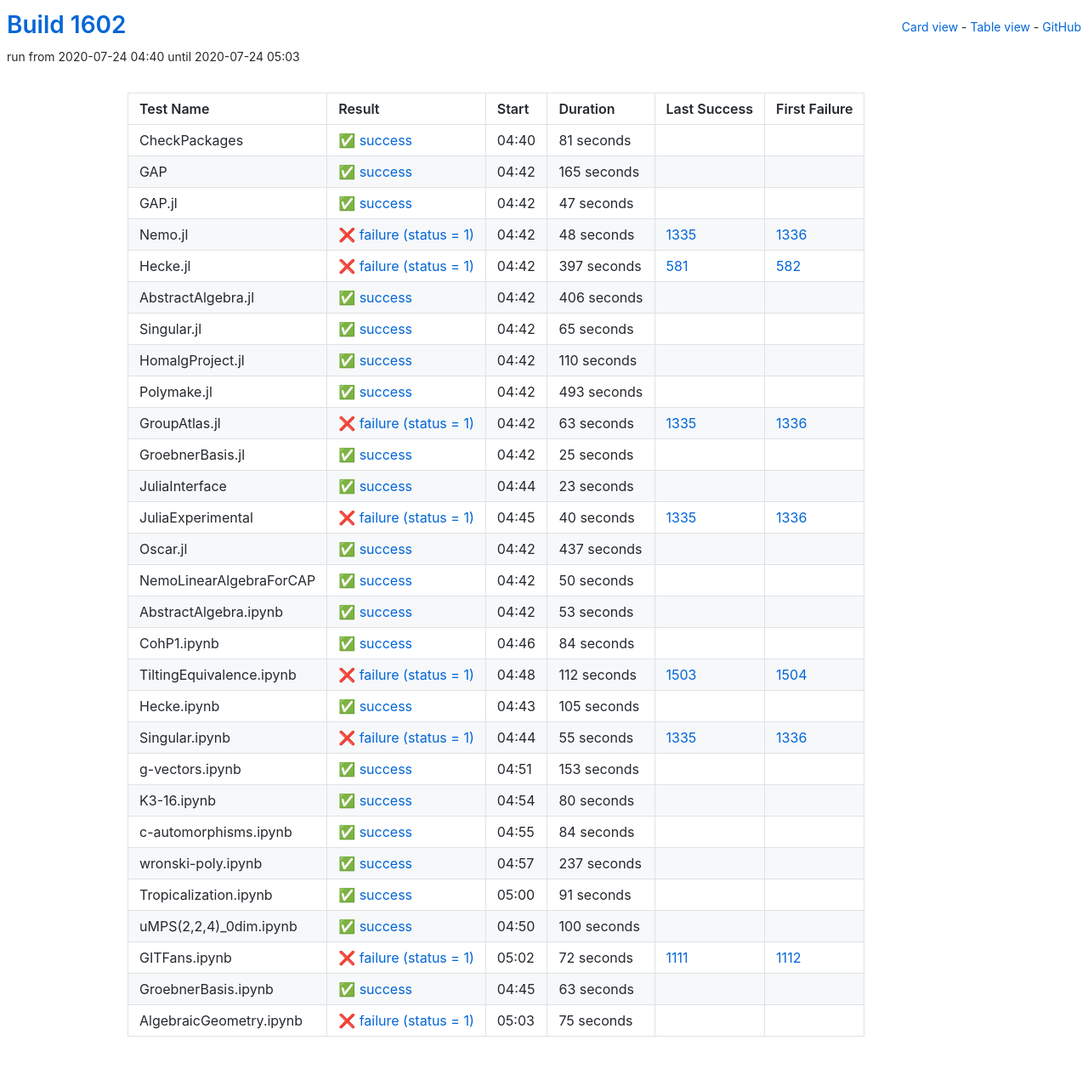
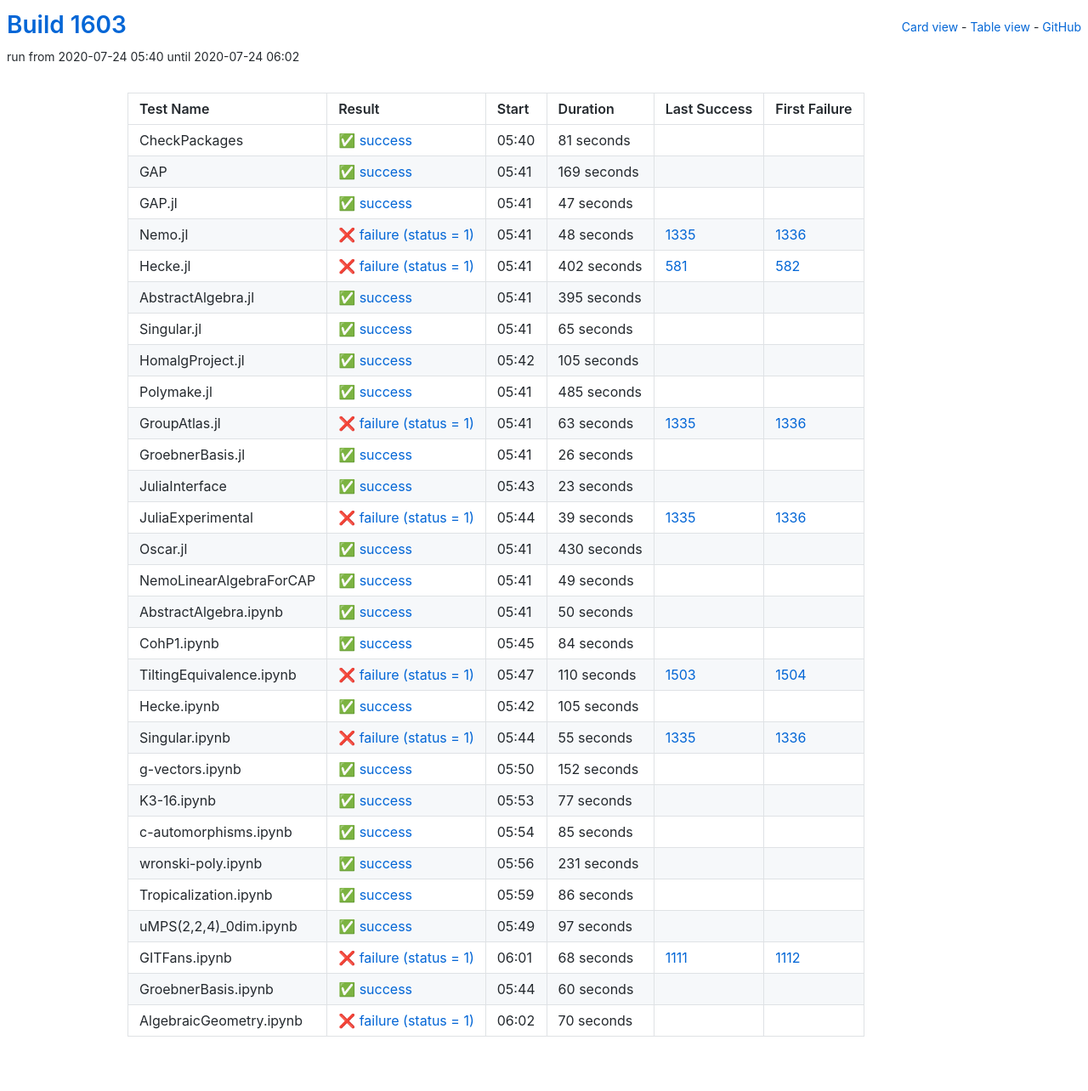
Before and after one commit to oscar-system/oscar-ci-status-1.4, a Jekyll site: the page built from table.html, in a window 1280 px wide. Shown: the whole page at 85% size. Built offline with Jekyll 4.4.1, drawn with Linux system fonts in a browser that asks for light colours.

Commit message:
Build #1603

```diff
--- a/_data/ci.yml
+++ b/_data/ci.yml
@@ -1,6 +1,6 @@
 ---
-build: 1602
-build_url: https://oscarci.mathematik.uni-kl.de/job/oscar-julia-1.4/1602/
+build: 1603
+build_url: https://oscarci.mathematik.uni-kl.de/job/oscar-julia-1.4/1603/
 job: oscar-julia-1.4
 organization: oscar-system
 repo: oscar-ci-status-1.4
@@ -8,8 +8,8 @@ repourl: https://github.com/oscar-system/oscar-ci-status-1.4
 tests:
 - name: CheckPackages
   id: checkpackages
-  log: https://oscarci.mathematik.uni-kl.de/job/oscar-julia-1.4/1602/artifact/logs/build-1602/CheckPackages.log
-  start: 2020-07-24 04:40
+  log: https://oscarci.mathematik.uni-kl.de/job/oscar-julia-1.4/1603/artifact/logs/build-1603/CheckPackages.log
+  start: 2020-07-24 05:40
   success: true
   exitcode: 0
   status: success
@@ -20,20 +20,20 @@ tests:
   first_failure_url:
 - name: GAP
   id: gap
-  log: https://oscarci.mathematik.uni-kl.de/job/oscar-julia-1.4/1602/artifact/logs/build-1602/GAP.log
-  start: 2020-07-24 04:42
+  log: https://oscarci.mathematik.uni-kl.de/job/oscar-julia-1.4/1603/artifact/logs/build-1603/GAP.log
+  start: 2020-07-24 05:41
   success: true
   exitcode: 0
   status: success
-  duration: 165
+  duration: 169
   last_success: false
   last_success_url:
   first_failure: false
   first_failure_url:
 - name: GAP.jl
   id: gap-jl
-  log: https://oscarci.mathematik.uni-kl.de/job/oscar-julia-1.4/1602/artifact/logs/build-1602/GAP.jl.log
-  start: 2020-07-24 04:42
+  log: https://oscarci.mathematik.uni-kl.de/job/oscar-julia-1.4/1603/artifact/logs/build-1603/GAP.jl.log
+  start: 2020-07-24 05:41
   success: true
   exitcode: 0
   status: success
@@ -44,8 +44,8 @@ tests:
   first_failure_url:
 - name: Nemo.jl
   id: nemo-jl
-  log: https://oscarci.mathematik.uni-kl.de/job/oscar-julia-1.4/1602/artifact/logs/build-1602/Nemo.jl.log
-  start: 2020-07-24 04:42
+  log: https://oscarci.mathematik.uni-kl.de/job/oscar-julia-1.4/1603/artifact/logs/build-1603/Nemo.jl.log
+  start: 2020-07-24 05:41
   success: false
   exitcode: 1
   status: failure
@@ -56,32 +56,32 @@ tests:
   first_failure_url: https://oscarci.mathematik.uni-kl.de/job/oscar-julia-1.4/1336/
 - name: Hecke.jl
   id: hecke-jl
-  log: https://oscarci.mathematik.uni-kl.de/job/oscar-julia-1.4/1602/artifact/logs/build-1602/Hecke.jl.log
-  start: 2020-07-24 04:42
+  log: https://oscarci.mathematik.uni-kl.de/job/oscar-julia-1.4/1603/artifact/logs/build-1603/Hecke.jl.log
+  start: 2020-07-24 05:41
   success: false
   exitcode: 1
   status: failure
-  duration: 397
+  duration: 402
   last_success: 581
   last_success_url: https://oscarci.mathematik.uni-kl.de/job/oscar-julia-1.4/581/
   first_failure: 582
   first_failure_url: https://oscarci.mathematik.uni-kl.de/job/oscar-julia-1.4/582/
 - name: AbstractAlgebra.jl
   id: abstractalgebra-jl
-  log: https://oscarci.mathematik.uni-kl.de/job/oscar-julia-1.4/1602/artifact/logs/build-1602/AbstractAlgebra.jl.log
-  start: 2020-07-24 04:42
+  log: https://oscarci.mathematik.uni-kl.de/job/oscar-julia-1.4/1603/artifact/logs/build-1603/AbstractAlgebra.jl.log
+  start: 2020-07-24 05:41
   success: true
   exitcode: 0
   status: success
-  duration: 406
+  duration: 395
   last_success: false
   last_success_url:
   first_failure: false
   first_failure_url:
 - name: Singular.jl
   id: singular-jl
-  log: https://oscarci.mathematik.uni-kl.de/job/oscar-julia-1.4/1602/artifact/logs/build-1602/Singular.jl.log
-  start: 2020-07-24 04:42
+  log: https://oscarci.mathematik.uni-kl.de/job/oscar-julia-1.4/1603/artifact/logs/build-1603/Singular.jl.log
+  start: 2020-07-24 05:41
   success: true
   exitcode: 0
   status: success
@@ -92,32 +92,32 @@ tests:
   first_failure_url:
 - name: HomalgProject.jl
   id: homalgproject-jl
-  log: https://oscarci.mathematik.uni-kl.de/job/oscar-julia-1.4/1602/artifact/logs/build-1602/HomalgProject.jl.log
-  start: 2020-07-24 04:42
+  log: https://oscarci.mathematik.uni-kl.de/job/oscar-julia-1.4/1603/artifact/logs/build-1603/HomalgProject.jl.log
+  start: 2020-07-24 05:42
   success: true
   exitcode: 0
   status: success
-  duration: 110
+  duration: 105
   last_success: false
   last_success_url:
   first_failure: false
   first_failure_url:
 - name: Polymake.jl
   id: polymake-jl
-  log: https://oscarci.mathematik.uni-kl.de/job/oscar-julia-1.4/1602/artifact/logs/build-1602/Polymake.jl.log
-  start: 2020-07-24 04:42
+  log: https://oscarci.mathematik.uni-kl.de/job/oscar-julia-1.4/1603/artifact/logs/build-1603/Polymake.jl.log
+  start: 2020-07-24 05:41
   success: true
   exitcode: 0
   status: success
-  duration: 493
+  duration: 485
   last_success: false
   last_success_url:
   first_failure: false
   first_failure_url:
 - name: GroupAtlas.jl
   id: groupatlas-jl
-  log: https://oscarci.mathematik.uni-kl.de/job/oscar-julia-1.4/1602/artifact/logs/build-1602/GroupAtlas.jl.log
-  start: 2020-07-24 04:42
+  log: https://oscarci.mathematik.uni-kl.de/job/oscar-julia-1.4/1603/artifact/logs/build-1603/GroupAtlas.jl.log
+  start: 2020-07-24 05:41
   success: false
   exitcode: 1
   status: failure
@@ -128,20 +128,20 @@ tests:
   first_failure_url: https://oscarci.mathematik.uni-kl.de/job/oscar-julia-1.4/1336/
 - name: GroebnerBasis.jl
   id: groebnerbasis-jl
-  log: https://oscarci.mathematik.uni-kl.de/job/oscar-julia-1.4/1602/artifact/logs/build-1602/GroebnerBasis.jl.log
-  start: 2020-07-24 04:42
+  log: https://oscarci.mathematik.uni-kl.de/job/oscar-julia-1.4/1603/artifact/logs/build-1603/GroebnerBasis.jl.log
+  start: 2020-07-24 05:41
   success: true
   exitcode: 0
   status: success
-  duration: 25
+  duration: 26
   last_success: false
   last_success_url:
   first_failure: false
   first_failure_url:
 - name: JuliaInterface
   id: juliainterface
-  log: https://oscarci.mathematik.uni-kl.de/job/oscar-julia-1.4/1602/artifact/logs/build-1602/JuliaInterface.log
-  start: 2020-07-24 04:44
+  log: https://oscarci.mathematik.uni-kl.de/job/oscar-julia-1.4/1603/artifact/logs/build-1603/JuliaInterface.log
+  start: 2020-07-24 05:43
   success: true
   exitcode: 0
   status: success
@@ -152,32 +152,44 @@ tests:
   first_failure_url:
 - name: JuliaExperimental
   id: juliaexperimental
-  log: https://oscarci.mathematik.uni-kl.de/job/oscar-julia-1.4/1602/artifact/logs/build-1602/JuliaExperimental.log
-  start: 2020-07-24 04:45
+  log: https://oscarci.mathematik.uni-kl.de/job/oscar-julia-1.4/1603/artifact/logs/build-1603/JuliaExperimental.log
+  start: 2020-07-24 05:44
   success: false
   exitcode: 1
   status: failure
-  duration: 40
+  duration: 39
   last_success: 1335
   last_success_url: https://oscarci.mathematik.uni-kl.de/job/oscar-julia-1.4/1335/
   first_failure: 1336
   first_failure_url: https://oscarci.mathematik.uni-kl.de/job/oscar-julia-1.4/1336/
 - name: Oscar.jl
   id: oscar-jl
-  log: https://oscarci.mathematik.uni-kl.de/job/oscar-julia-1.4/1602/artifact/logs/build-1602/Oscar.jl.log
-  start: 2020-07-24 04:42
+  log: https://oscarci.mathematik.uni-kl.de/job/oscar-julia-1.4/1603/artifact/logs/build-1603/Oscar.jl.log
+  start: 2020-07-24 05:41
   success: true
   exitcode: 0
   status: success
-  duration: 437
+  duration: 430
   last_success: false
   last_success_url:
   first_failure: false
   first_failure_url:
 - name: NemoLinearAlgebraForCAP
   id: nemolinearalgebraforcap
-  log: https://oscarci.mathematik.uni-kl.de/job/oscar-julia-1.4/1602/artifact/logs/build-1602/NemoLinearAlgebraForCAP.log
-  start: 2020-07-24 04:42
+  log: https://oscarci.mathematik.uni-kl.de/job/oscar-julia-1.4/1603/artifact/logs/build-1603/NemoLinearAlgebraForCAP.log
+  start: 2020-07-24 05:41
+  success: true
+  exitcode: 0
+  status: success
+  duration: 49
+  last_success: false
+  last_success_url:
+  first_failure: false
+  first_failure_url:
+- name: AbstractAlgebra.ipynb
+  id: abstractalgebra-ipynb
+  log: https://oscarci.mathematik.uni-kl.de/job/oscar-julia-1.4/1603/artifact/logs/build-1603/AbstractAlgebra.ipynb.log
+  start: 2020-07-24 05:41
   success: true
   exitcode: 0
   status: success
@@ -186,22 +198,10 @@ tests:
   last_success_url:
   first_failure: false
   first_failure_url:
-- name: AbstractAlgebra.ipynb
-  id: abstractalgebra-ipynb
-  log: https://oscarci.mathematik.uni-kl.de/job/oscar-julia-1.4/1602/artifact/logs/build-1602/AbstractAlgebra.ipynb.log
-  start: 2020-07-24 04:42
-  success: true
-  exitcode: 0
-  status: success
-  duration: 53
-  last_success: false
-  last_success_url:
-  first_failure: false
-  first_failure_url:
 - name: CohP1.ipynb
   id: cohp1-ipynb
-  log: https://oscarci.mathematik.uni-kl.de/job/oscar-julia-1.4/1602/artifact/logs/build-1602/CohP1.ipynb.log
-  start: 2020-07-24 04:46
+  log: https://oscarci.mathematik.uni-kl.de/job/oscar-julia-1.4/1603/artifact/logs/build-1603/CohP1.ipynb.log
+  start: 2020-07-24 05:45
   success: true
   exitcode: 0
   status: success
@@ -212,20 +212,20 @@ tests:
   first_failure_url:
 - name: TiltingEquivalence.ipynb
   id: tiltingequivalence-ipynb
-  log: https://oscarci.mathematik.uni-kl.de/job/oscar-julia-1.4/1602/artifact/logs/build-1602/TiltingEquivalence.ipynb.log
-  start: 2020-07-24 04:48
+  log: https://oscarci.mathematik.uni-kl.de/job/oscar-julia-1.4/1603/artifact/logs/build-1603/TiltingEquivalence.ipynb.log
+  start: 2020-07-24 05:47
   success: false
   exitcode: 1
   status: failure
-  duration: 112
+  duration: 110
   last_success: 1503
   last_success_url: https://oscarci.mathematik.uni-kl.de/job/oscar-julia-1.4/1503/
   first_failure: 1504
   first_failure_url: https://oscarci.mathematik.uni-kl.de/job/oscar-julia-1.4/1504/
 - name: Hecke.ipynb
   id: hecke-ipynb
-  log: https://oscarci.mathematik.uni-kl.de/job/oscar-julia-1.4/1602/artifact/logs/build-1602/Hecke.ipynb.log
-  start: 2020-07-24 04:43
+  log: https://oscarci.mathematik.uni-kl.de/job/oscar-julia-1.4/1603/artifact/logs/build-1603/Hecke.ipynb.log
+  start: 2020-07-24 05:42
   success: true
   exitcode: 0
   status: success
@@ -236,8 +236,8 @@ tests:
   first_failure_url:
 - name: Singular.ipynb
   id: singular-ipynb
-  log: https://oscarci.mathematik.uni-kl.de/job/oscar-julia-1.4/1602/artifact/logs/build-1602/Singular.ipynb.log
-  start: 2020-07-24 04:44
+  log: https://oscarci.mathematik.uni-kl.de/job/oscar-julia-1.4/1603/artifact/logs/build-1603/Singular.ipynb.log
+  start: 2020-07-24 05:44
   success: false
   exitcode: 1
   status: failure
@@ -248,108 +248,108 @@ tests:
   first_failure_url: https://oscarci.mathematik.uni-kl.de/job/oscar-julia-1.4/1336/
 - name: g-vectors.ipynb
   id: g-vectors-ipynb
-  log: https://oscarci.mathematik.uni-kl.de/job/oscar-julia-1.4/1602/artifact/logs/build-1602/g-vectors.ipynb.log
-  start: 2020-07-24 04:51
+  log: https://oscarci.mathematik.uni-kl.de/job/oscar-julia-1.4/1603/artifact/logs/build-1603/g-vectors.ipynb.log
+  start: 2020-07-24 05:50
   success: true
   exitcode: 0
   status: success
-  duration: 153
+  duration: 152
   last_success: false
   last_success_url:
   first_failure: false
   first_failure_url:
 - name: K3-16.ipynb
   id: k3-16-ipynb
-  log: https://oscarci.mathematik.uni-kl.de/job/oscar-julia-1.4/1602/artifact/logs/build-1602/K3-16.ipynb.log
-  start: 2020-07-24 04:54
+  log: https://oscarci.mathematik.uni-kl.de/job/oscar-julia-1.4/1603/artifact/logs/build-1603/K3-16.ipynb.log
+  start: 2020-07-24 05:53
   success: true
   exitcode: 0
   status: success
-  duration: 80
+  duration: 77
   last_success: false
   last_success_url:
   first_failure: false
   first_failure_url:
 - name: c-automorphisms.ipynb
   id: c-automorphisms-ipynb
-  log: https://oscarci.mathematik.uni-kl.de/job/oscar-julia-1.4/1602/artifact/logs/build-1602/c-automorphisms.ipynb.log
-  start: 2020-07-24 04:55
+  log: https://oscarci.mathematik.uni-kl.de/job/oscar-julia-1.4/1603/artifact/logs/build-1603/c-automorphisms.ipynb.log
+  start: 2020-07-24 05:54
   success: true
   exitcode: 0
   status: success
-  duration: 84
+  duration: 85
   last_success: false
   last_success_url:
   first_failure: false
   first_failure_url:
 - name: wronski-poly.ipynb
   id: wronski-poly-ipynb
-  log: https://oscarci.mathematik.uni-kl.de/job/oscar-julia-1.4/1602/artifact/logs/build-1602/wronski-poly.ipynb.log
-  start: 2020-07-24 04:57
+  log: https://oscarci.mathematik.uni-kl.de/job/oscar-julia-1.4/1603/artifact/logs/build-1603/wronski-poly.ipynb.log
+  start: 2020-07-24 05:56
   success: true
   exitcode: 0
   status: success
-  duration: 237
+  duration: 231
   last_success: false
   last_success_url:
   first_failure: false
   first_failure_url:
 - name: Tropicalization.ipynb
   id: tropicalization-ipynb
-  log: https://oscarci.mathematik.uni-kl.de/job/oscar-julia-1.4/1602/artifact/logs/build-1602/Tropicalization.ipynb.log
-  start: 2020-07-24 05:00
+  log: https://oscarci.mathematik.uni-kl.de/job/oscar-julia-1.4/1603/artifact/logs/build-1603/Tropicalization.ipynb.log
+  start: 2020-07-24 05:59
   success: true
   exitcode: 0
   status: success
-  duration: 91
+  duration: 86
   last_success: false
   last_success_url:
   first_failure: false
   first_failure_url:
 - name: uMPS(2,2,4)_0dim.ipynb
   id: umps-2-2-4-0dim-ipynb
-  log: https://oscarci.mathematik.uni-kl.de/job/oscar-julia-1.4/1602/artifact/logs/build-1602/uMPS-2-2-4-_0dim.ipynb.log
-  start: 2020-07-24 04:50
+  log: https://oscarci.mathematik.uni-kl.de/job/oscar-julia-1.4/1603/artifact/logs/build-1603/uMPS-2-2-4-_0dim.ipynb.log
+  start: 2020-07-24 05:49
   success: true
   exitcode: 0
   status: success
-  duration: 100
+  duration: 97
   last_success: false
   last_success_url:
   first_failure: false
   first_failure_url:
 - name: GITFans.ipynb
   id: gitfans-ipynb
-  log: https://oscarci.mathematik.uni-kl.de/job/oscar-julia-1.4/1602/artifact/logs/build-1602/GITFans.ipynb.log
-  start: 2020-07-24 05:02
+  log: https://oscarci.mathematik.uni-kl.de/job/oscar-julia-1.4/1603/artifact/logs/build-1603/GITFans.ipynb.log
+  start: 2020-07-24 06:01
   success: false
   exitcode: 1
   status: failure
-  duration: 72
+  duration: 68
   last_success: 1111
   last_success_url: https://oscarci.mathematik.uni-kl.de/job/oscar-julia-1.4/1111/
   first_failure: 1112
   first_failure_url: https://oscarci.mathematik.uni-kl.de/job/oscar-julia-1.4/1112/
 - name: GroebnerBasis.ipynb
   id: groebnerbasis-ipynb
-  log: https://oscarci.mathematik.uni-kl.de/job/oscar-julia-1.4/1602/artifact/logs/build-1602/GroebnerBasis.ipynb.log
-  start: 2020-07-24 04:45
+  log: https://oscarci.mathematik.uni-kl.de/job/oscar-julia-1.4/1603/artifact/logs/build-1603/GroebnerBasis.ipynb.log
+  start: 2020-07-24 05:44
   success: true
   exitcode: 0
   status: success
-  duration: 63
+  duration: 60
   last_success: false
   last_success_url:
   first_failure: false
   first_failure_url:
 - name: AlgebraicGeometry.ipynb
   id: algebraicgeometry-ipynb
-  log: https://oscarci.mathematik.uni-kl.de/job/oscar-julia-1.4/1602/artifact/logs/build-1602/AlgebraicGeometry.ipynb.log
-  start: 2020-07-24 05:03
+  log: https://oscarci.mathematik.uni-kl.de/job/oscar-julia-1.4/1603/artifact/logs/build-1603/AlgebraicGeometry.ipynb.log
+  start: 2020-07-24 06:02
   success: false
   exitcode: 1
   status: failure
-  duration: 75
+  duration: 70
   last_success: false
   last_success_url:
   first_failure: false
```
Also changed, not shown: README.md.
